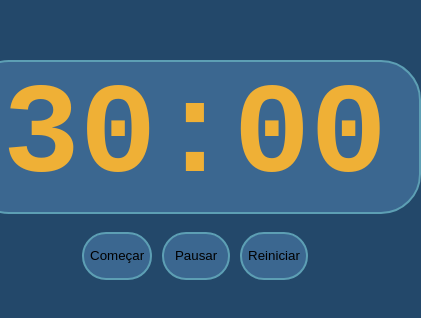
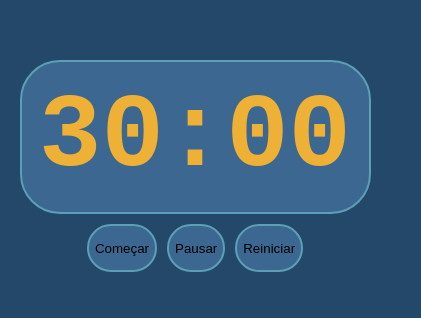
Before and after one commit to pedrobrunel/Pomodoro, a plain HTML site: page index.html in a window 390 px wide. Shown: the part 256-574 px from the top of the page, 421 px wide, since content can reach past the window. Drawn offline with Linux system fonts and the light colour scheme.

Commit message:
ajustando tamanho mobile

```diff
--- a/estilo.css
+++ b/estilo.css
@@ -19,14 +19,13 @@ body {
 .divGeral {
     display: flex;
     flex-direction: column;
-    gap: 20px; /* Espaçamento entre as divs */
-    width: 100%;
+    width: 90%;
     max-width: 500px; /* Define um limite para a largura */
 }
 
 h2 {
     color: var(--cor-da-letra);
-    font-size: 8rem;
+    font-size: 6.5rem;
     font-family: 'Courier New', Courier, monospace;
     text-align: center;
     line-height: 150px;
@@ -37,11 +36,13 @@ h2 {
 div#divContador {
     background-color: var(--cor-de-div);
     display: flex;
+    transform: scale(1);
     justify-content: center;
     align-items: center; /* Centraliza o conteúdo */
     height: 150px;
     border: 2px solid var(--cor-de-borda);
     border-radius: 40px;
+    transition: transform 0.3s ease;
 }
 
 div#botoes{
--- a/index.html
+++ b/index.html
@@ -9,7 +9,7 @@
 </head>
 <body>
 
-<div class="Geral">
+<div class="divGeral">
 
     <div id="divContador">
         <h2 id="cronometro">00:12</h2>
```
